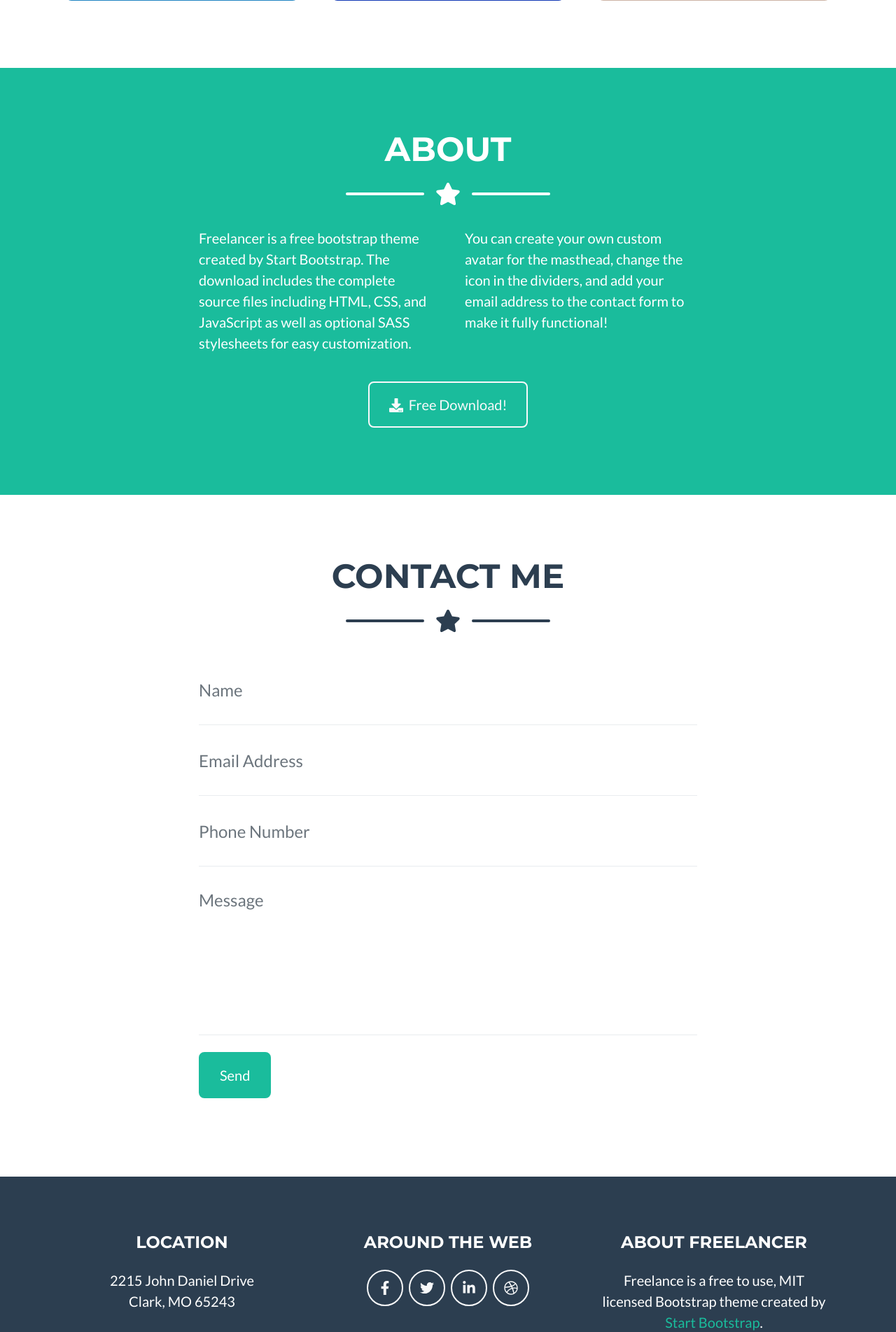
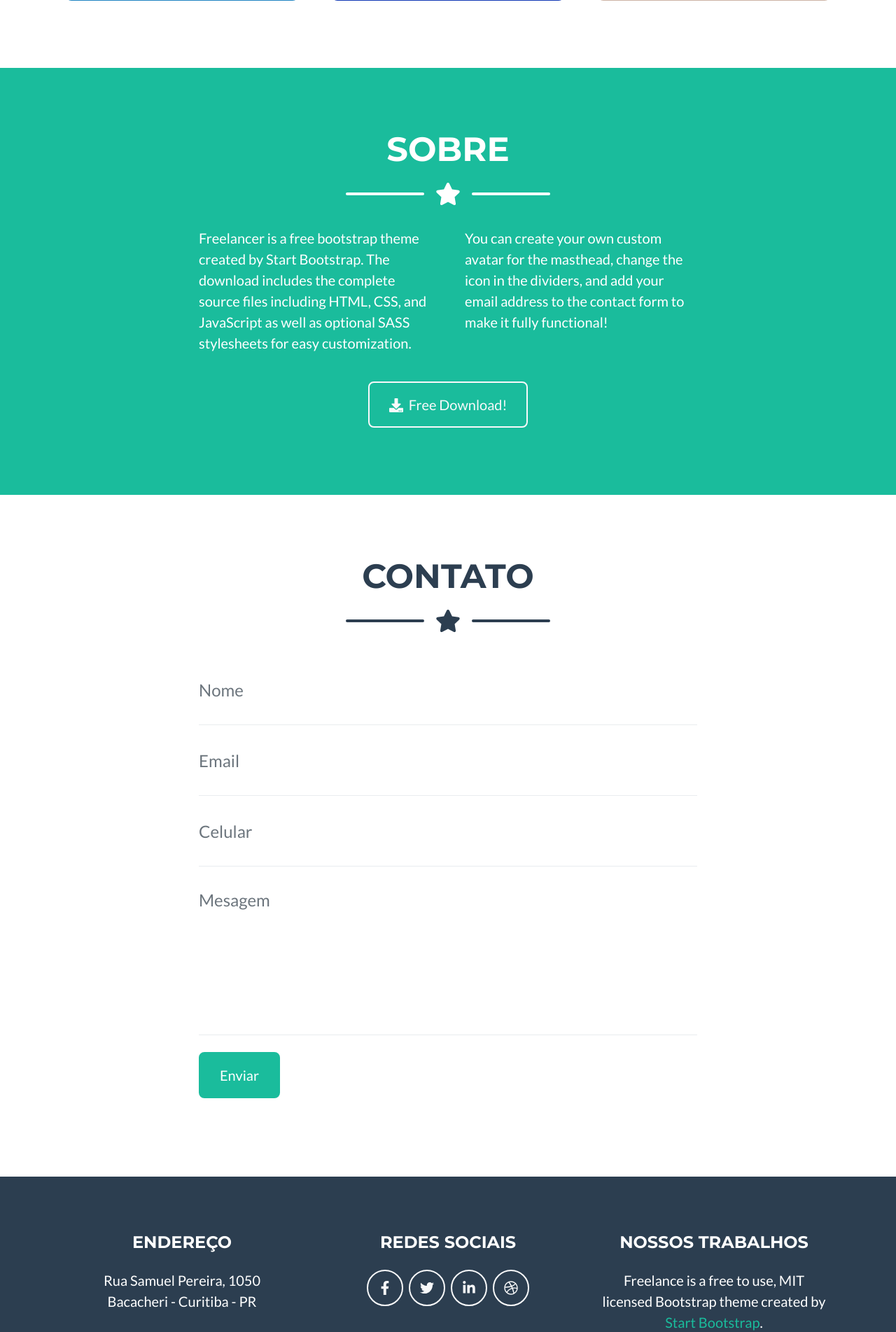
Before and after one commit to marshalmori/skola, a Django app: page / in a window 1280 px wide. Shown: the part 1537-3440 px from the top of the page at 70% size. Run offline with Django 3.2, Linux system fonts and the light colour scheme; some libraries are stand-ins or nearby versions.

Commit message:
Modifying files within static

```diff
--- a/site_skola/templates/index.html
+++ b/site_skola/templates/index.html
@@ -1,4 +1,5 @@
 {% load static%}
+
 <!DOCTYPE html>
 <html lang="en">
     <head>
@@ -6,7 +7,7 @@
         <meta name="viewport" content="width=device-width, initial-scale=1, shrink-to-fit=no" />
         <meta name="description" content="" />
         <meta name="author" content="" />
-        <title>Freelancer - Start Bootstrap Theme</title>
+        <title>Skola - Marshal</title>
         <!-- Font Awesome icons (free version)-->
         <script src="https://use.fontawesome.com/releases/v5.12.1/js/all.js" crossorigin="anonymous"></script>
         <!-- Google fonts-->
@@ -19,12 +20,12 @@
         <!-- Navigation-->
         <nav class="navbar navbar-expand-lg bg-secondary text-uppercase fixed-top" id="mainNav">
             <div class="container">
-                <a class="navbar-brand js-scroll-trigger" href="#page-top">Start Bootstrap</a><button class="navbar-toggler navbar-toggler-right text-uppercase font-weight-bold bg-primary text-white rounded" type="button" data-toggle="collapse" data-target="#navbarResponsive" aria-controls="navbarResponsive" aria-expanded="false" aria-label="Toggle navigation">Menu <i class="fas fa-bars"></i></button>
+                <a class="navbar-brand js-scroll-trigger" href="#page-top">Skola</a><button class="navbar-toggler navbar-toggler-right text-uppercase font-weight-bold bg-primary text-white rounded" type="button" data-toggle="collapse" data-target="#navbarResponsive" aria-controls="navbarResponsive" aria-expanded="false" aria-label="Toggle navigation">Menu <i class="fas fa-bars"></i></button>
                 <div class="collapse navbar-collapse" id="navbarResponsive">
                     <ul class="navbar-nav ml-auto">
-                        <li class="nav-item mx-0 mx-lg-1"><a class="nav-link py-3 px-0 px-lg-3 rounded js-scroll-trigger" href="#portfolio">Portfolio</a></li>
-                        <li class="nav-item mx-0 mx-lg-1"><a class="nav-link py-3 px-0 px-lg-3 rounded js-scroll-trigger" href="#about">About</a></li>
-                        <li class="nav-item mx-0 mx-lg-1"><a class="nav-link py-3 px-0 px-lg-3 rounded js-scroll-trigger" href="#contact">Contact</a></li>
+                        <li class="nav-item mx-0 mx-lg-1"><a class="nav-link py-3 px-0 px-lg-3 rounded js-scroll-trigger" href="#portfolio">Portefólio</a></li>
+                        <li class="nav-item mx-0 mx-lg-1"><a class="nav-link py-3 px-0 px-lg-3 rounded js-scroll-trigger" href="#about">Sobre</a></li>
+                        <li class="nav-item mx-0 mx-lg-1"><a class="nav-link py-3 px-0 px-lg-3 rounded js-scroll-trigger" href="#contact">Contato</a></li>
                     </ul>
                 </div>
             </div>
@@ -48,7 +49,7 @@
         <section class="page-section portfolio" id="portfolio">
             <div class="container">
                 <!-- Portfolio Section Heading-->
-                <h2 class="page-section-heading text-center text-uppercase text-secondary mb-0">Portfolio</h2>
+                <h2 class="page-section-heading text-center text-uppercase text-secondary mb-0">Portefólio</h2>
                 <!-- Icon Divider-->
                 <div class="divider-custom">
                     <div class="divider-custom-line"></div>
@@ -118,7 +119,7 @@
         <section class="page-section bg-primary text-white mb-0" id="about">
             <div class="container">
                 <!-- About Section Heading-->
-                <h2 class="page-section-heading text-center text-uppercase text-white">About</h2>
+                <h2 class="page-section-heading text-center text-uppercase text-white">Sobre</h2>
                 <!-- Icon Divider-->
                 <div class="divider-custom divider-light">
                     <div class="divider-custom-line"></div>
@@ -140,7 +141,7 @@
         <section class="page-section" id="contact">
             <div class="container">
                 <!-- Contact Section Heading-->
-                <h2 class="page-section-heading text-center text-uppercase text-secondary mb-0">Contact Me</h2>
+                <h2 class="page-section-heading text-center text-uppercase text-secondary mb-0">Contato</h2>
                 <!-- Icon Divider-->
                 <div class="divider-custom">
                     <div class="divider-custom-line"></div>
@@ -154,31 +155,31 @@
                         <form id="contactForm" name="sentMessage" novalidate="novalidate">
                             <div class="control-group">
                                 <div class="form-group floating-label-form-group controls mb-0 pb-2">
-                                    <label>Name</label><input class="form-control" id="name" type="text" placeholder="Name" required="required" data-validation-required-message="Please enter your name." />
+                                    <label>Nome</label><input class="form-control" id="name" type="text" placeholder="Nome" required="required" data-validation-required-message="Please enter your name." />
                                     <p class="help-block text-danger"></p>
                                 </div>
                             </div>
                             <div class="control-group">
                                 <div class="form-group floating-label-form-group controls mb-0 pb-2">
-                                    <label>Email Address</label><input class="form-control" id="email" type="email" placeholder="Email Address" required="required" data-validation-required-message="Please enter your email address." />
+                                    <label>Email</label><input class="form-control" id="email" type="email" placeholder="Email" required="required" data-validation-required-message="Please enter your email address." />
                                     <p class="help-block text-danger"></p>
                                 </div>
                             </div>
                             <div class="control-group">
                                 <div class="form-group floating-label-form-group controls mb-0 pb-2">
-                                    <label>Phone Number</label><input class="form-control" id="phone" type="tel" placeholder="Phone Number" required="required" data-validation-required-message="Please enter your phone number." />
+                                    <label>Celular</label><input class="form-control" id="phone" type="tel" placeholder="Celular" required="required" data-validation-required-message="Please enter your phone number." />
                                     <p class="help-block text-danger"></p>
                                 </div>
                             </div>
                             <div class="control-group">
                                 <div class="form-group floating-label-form-group controls mb-0 pb-2">
-                                    <label>Message</label><textarea class="form-control" id="message" rows="5" placeholder="Message" required="required" data-validation-required-message="Please enter a message."></textarea>
+                                    <label>Mesagem</label><textarea class="form-control" id="message" rows="5" placeholder="Mesagem" required="required" data-validation-required-message="Please enter a message."></textarea>
                                     <p class="help-block text-danger"></p>
                                 </div>
                             </div>
                             <br />
                             <div id="success"></div>
-                            <div class="form-group"><button class="btn btn-primary btn-xl" id="sendMessageButton" type="submit">Send</button></div>
+                            <div class="form-group"><button class="btn btn-primary btn-xl" id="sendMessageButton" type="submit">Enviar</button></div>
                         </form>
                     </div>
                 </div>
@@ -190,17 +191,17 @@
                 <div class="row">
                     <!-- Footer Location-->
                     <div class="col-lg-4 mb-5 mb-lg-0">
-                        <h4 class="text-uppercase mb-4">Location</h4>
-                        <p class="lead mb-0">2215 John Daniel Drive<br />Clark, MO 65243</p>
+                        <h4 class="text-uppercase mb-4">Endereço</h4>
+                        <p class="lead mb-0">Rua Samuel Pereira, 1050<br />Bacacheri - Curitiba - PR</p>
                     </div>
                     <!-- Footer Social Icons-->
                     <div class="col-lg-4 mb-5 mb-lg-0">
-                        <h4 class="text-uppercase mb-4">Around the Web</h4>
+                        <h4 class="text-uppercase mb-4">Redes Sociais</h4>
                         <a class="btn btn-outline-light btn-social mx-1" href="#"><i class="fab fa-fw fa-facebook-f"></i></a><a class="btn btn-outline-light btn-social mx-1" href="#"><i class="fab fa-fw fa-twitter"></i></a><a class="btn btn-outline-light btn-social mx-1" href="#"><i class="fab fa-fw fa-linkedin-in"></i></a><a class="btn btn-outline-light btn-social mx-1" href="#"><i class="fab fa-fw fa-dribbble"></i></a>
                     </div>
                     <!-- Footer About Text-->
                     <div class="col-lg-4">
-                        <h4 class="text-uppercase mb-4">About Freelancer</h4>
+                        <h4 class="text-uppercase mb-4">Nossos trabalhos</h4>
                         <p class="lead mb-0">Freelance is a free to use, MIT licensed Bootstrap theme created by <a href="http://startbootstrap.com">Start Bootstrap</a>.</p>
                     </div>
                 </div>
@@ -208,7 +209,7 @@
         </footer>
         <!-- Copyright Section-->
         <section class="copyright py-4 text-center text-white">
-            <div class="container"><small>Copyright © Your Website 2020</small></div>
+            <div class="container"><small>Copyright © Skola 2020</small></div>
         </section>
         <!-- Scroll to Top Button (Only visible on small and extra-small screen sizes)-->
         <div class="scroll-to-top d-lg-none position-fixed">
```
